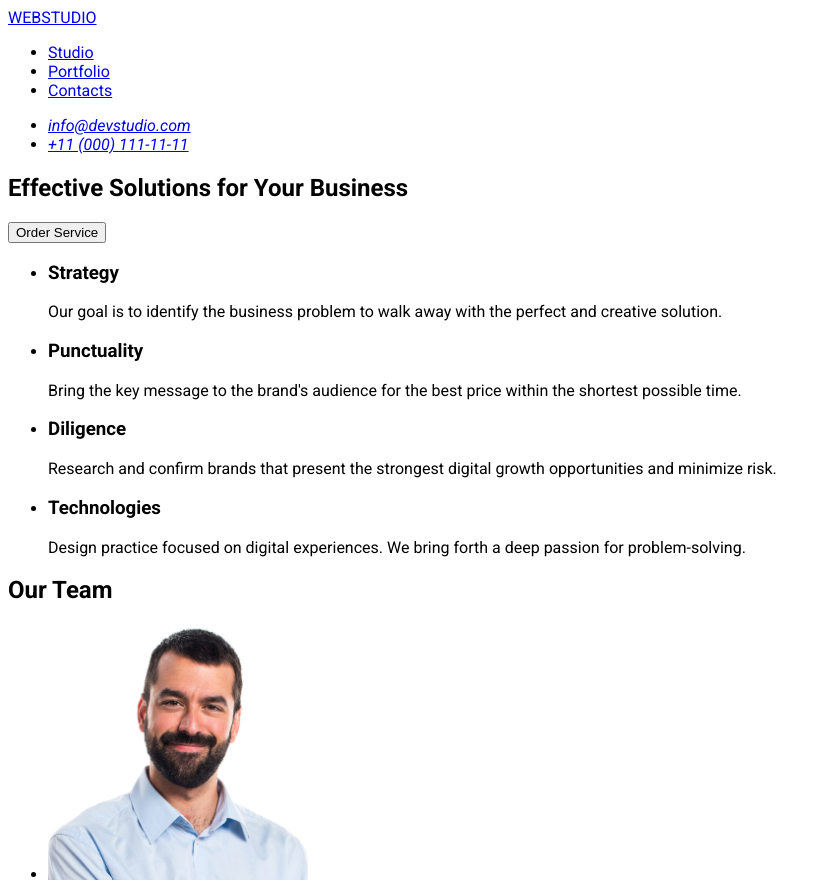
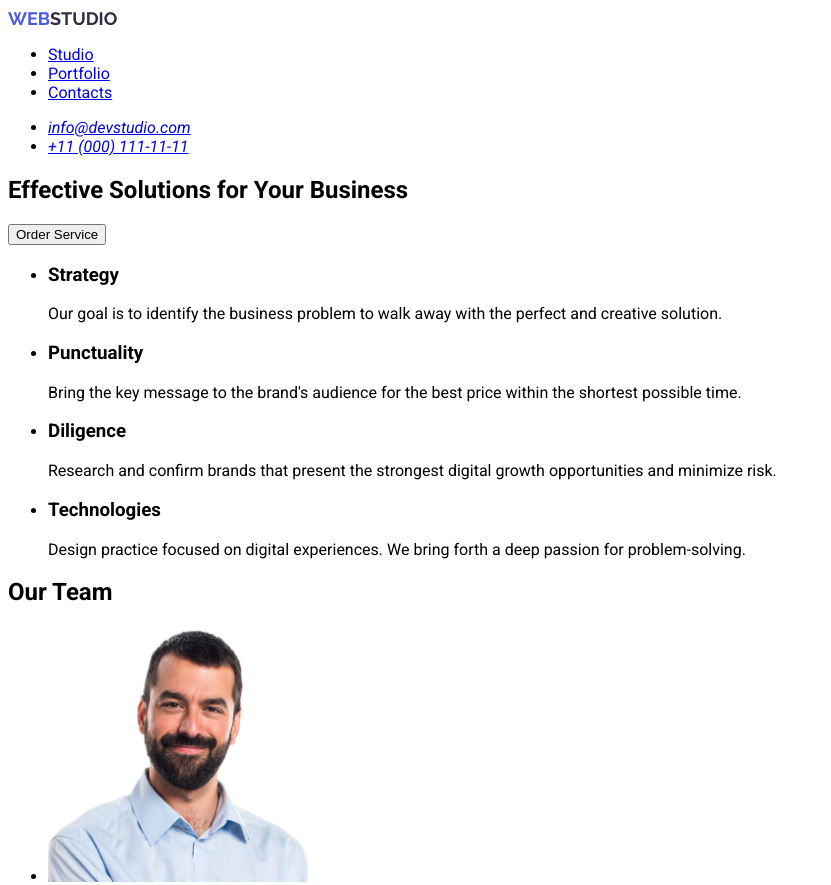
Before and after one commit to tucesenel55/goit-markup-hw-02, a plain HTML site: page index.html in a window 1280 px wide. Shown: the top 885 px of the page, without its empty margins (0-831 px from the left). Drawn offline with Linux system fonts and the light colour scheme.

Commit message:
ralewat font added. logo's place changed logo css style created

```diff
--- a/index.html
+++ b/index.html
@@ -7,13 +7,20 @@
       rel="stylesheet"
       href="https://fonts.googleapis.com/css2?family=Roboto:ital,wght@0,100;0,300;0,400;0,500;0,700;0,900;1,100;1,300;1,400;1,500;1,700;1,900&display=swap"
     />
+    <link
+      rel="stylesheet"
+      href="https://fonts.googleapis.com/css2?family=Raleway:ital,wght@0,100..900;1,100..900&display=swap"
+    />
+
     <link rel="stylesheet" href="styles.css" />
   </head>
 
   <body>
     <header>
-      <a href="#" target="_blank">WEBSTUDIO</a>
       <nav>
+        <a class="LogoWeb" href="./index.html" target="_blank"
+          >WEB<span class="LogoStudio">STUDIO</span>
+        </a>
         <ul>
           <li><a href="#">Studio</a></li>
 
--- a/styles.css
+++ b/styles.css
@@ -1,3 +1,24 @@
-body{
-    font-family: "Roboto", sans-serif;
+body {
+  background-color: #ffffff;
+  font-family: "Roboto", sans-serif;
 }
+
+.LogoWeb {
+  font-family: "Raleway", sans-serif;
+  font-weight: 700;
+  font-size: 18px;
+  line-height: 21px;
+  color: #4d5ae5;
+  letter-spacing: -3%;
+  text-decoration: none;
+}
+
+.LogoStudio {
+  font-family: "Raleway", sans-serif;
+  font-weight: 700;
+  font-size: 18px;
+  line-height: 21px;
+  color: #2e2f42;
+  letter-spacing: -3%;
+  text-decoration: none;
+}
```
